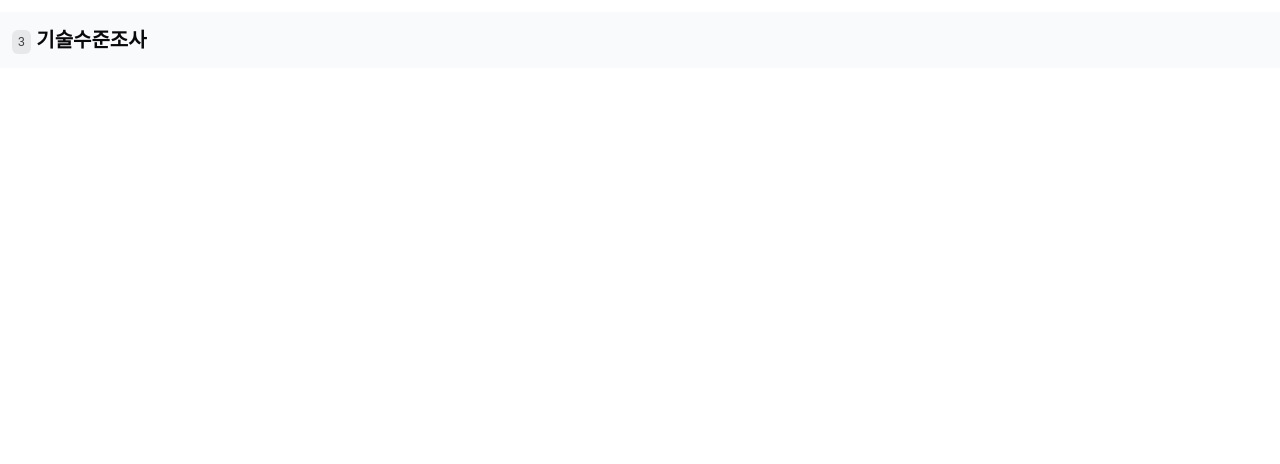
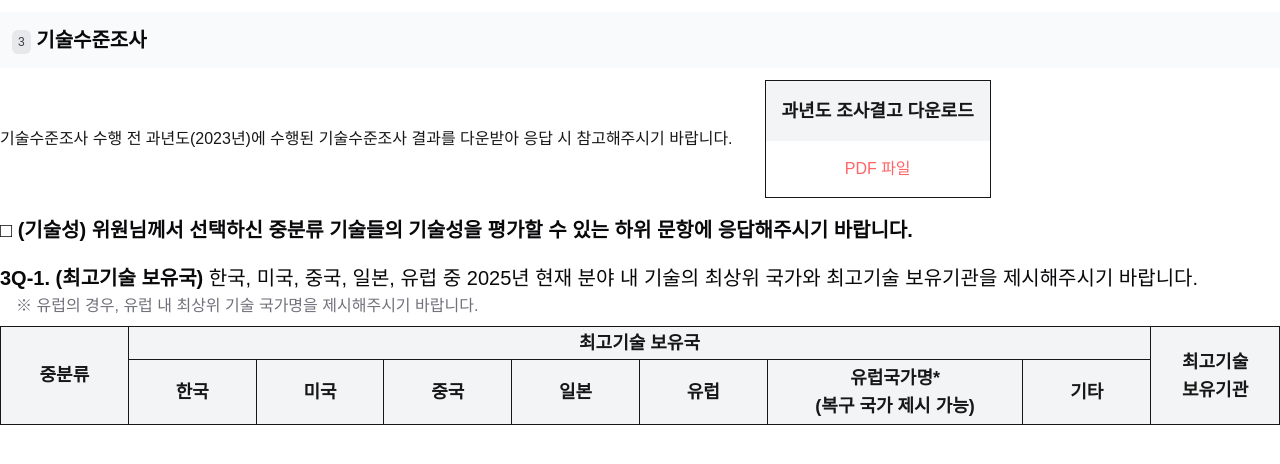
Before and after one commit to woollimsurvey/survey-2025, a Next.js app: page /country in a window 1280 px wide. Shown: the top 464 px of the page. Built offline with nearby package versions, Linux system fonts and the light colour scheme.

Commit message:
feat: 선택한 중분류 기술수준조사에서 렌더링

```diff
--- a/src/app/country/page.jsx
+++ b/src/app/country/page.jsx
@@ -1,7 +1,26 @@
+"use client";
+
+import { useEffect } from "react";
+
 import { Heading } from "@/components/heading";
 import { Badge } from "@/components/badge";
+import { Text } from "@/components/text";
+import { Radio, RadioGroup } from "@/components/radio";
+import { Input } from "@/components/input";
+
+import { useForm } from "@/contexts/FormContext";
 
 export default function Country() {
+  const { checkedInter, countries, setCountries } = useForm();
+
+  useEffect(() => {
+    setCountries(
+      checkedInter.map((inter) => {
+        return { code: inter.code, country: "kr" };
+      })
+    );
+  }, []);
+  console.log(countries);
   return (
     <div>
       <header className="my-3 p-3 bg-gray-50">
@@ -9,6 +28,188 @@ export default function Country() {
           <Badge className="align-middle">3</Badge> 기술수준조사
         </Heading>
       </header>
+      <main>
+        <section className="flex items-center gap-8">
+          <div>
+            기술수준조사 수행 전 과년도(2023년)에 수행된 기술수준조사 결과를
+            다운받아 응답 시 참고해주시기 바랍니다.
+          </div>
+          <div className="border">
+            <div className="bg-gray-100 p-4 text-lg font-bold">
+              과년도 조사결고 다운로드
+            </div>
+            <div className="p-4 text-red-400 text-center">PDF 파일</div>
+          </div>
+        </section>
+        <Heading level={3} className="my-4">
+          □ (기술성) 위원님께서 선택하신 중분류 기술들의 기술성을 평가할 수 있는
+          하위 문항에 응답해주시기 바랍니다.
+        </Heading>
+        <Heading level={4}>
+          3Q-1. (최고기술 보유국)&nbsp;
+          <span className="font-normal">
+            한국, 미국, 중국, 일본, 유럽 중 2025년 현재 분야 내 기술의 최상위
+            국가와 최고기술 보유기관을 제시해주시기 바랍니다.
+          </span>
+        </Heading>
+        <Text className="indent-4">
+          ※ 유럽의 경우, 유럽 내 최상위 기술 국가명을 제시해주시기 바랍니다.
+        </Text>
+        <section className="my-2 border-t border-r border-l text-center">
+          <article className="grid grid-cols-[1fr_8fr_1fr] border-b">
+            <div className="border-r bg-gray-100 text-lg font-bold leading-24">
+              중분류
+            </div>
+            <div className="grid grid-cols-[1fr_1fr_1fr_1fr_1fr_2fr_1fr]">
+              <div className="col-span-7 border-r border-b bg-gray-100 text-lg font-bold leading-8">
+                최고기술 보유국
+              </div>
+              <div className="border-r bg-gray-100 text-lg font-bold leading-16">
+                한국
+              </div>
+              <div className="border-r bg-gray-100 text-lg font-bold leading-16">
+                미국
+              </div>
+              <div className="border-r bg-gray-100 text-lg font-bold leading-16">
+                중국
+              </div>
+              <div className="border-r bg-gray-100 text-lg font-bold leading-16">
+                일본
+              </div>
+              <div className="border-r bg-gray-100 text-lg font-bold leading-16">
+                유럽
+              </div>
+              <div className="flex justify-center items-center border-r bg-gray-100 text-lg font-bold">
+                유럽국가명*
+                <br />
+                (복구 국가 제시 가능)
+              </div>
+              <div className="border-r bg-gray-100 text-lg font-bold leading-16">
+                기타
+              </div>
+            </div>
+            <div className="flex justify-center items-center bg-gray-100 text-lg font-bold">
+              최고기술
+              <br />
+              보유기관
+            </div>
+          </article>
+          {checkedInter
+            .sort((a, b) => a.id - b.id)
+            .map((inter) => (
+              <article key={inter.id} className="grid grid-cols-[1fr_8fr_1fr]">
+                <div className="border-r border-b bg-blue-950 p-1 text-lg font-bold text-white">
+                  {inter.intermediate}
+                </div>
+                <RadioGroup
+                  name="country"
+                  aria-label="country"
+                  className="grid grid-cols-[1fr_1fr_1fr_1fr_1fr_2fr_1fr]"
+                  onChange={(e) => {
+                    setCountries((prevList) =>
+                      prevList.map((prev) => {
+                        if (prev.code === inter.code) {
+                          return { ...prev, country: e };
+                        }
+
+                        return prev;
+                      })
+                    );
+                  }}
+                  defaultValue="kr"
+                >
+                  <div className="flex justify-center items-center m-0 border-r border-b">
+                    <Radio value="kr" />
+                  </div>
+                  <div className="flex justify-center items-center m-0 border-r border-b">
+                    <Radio value="us" />
+                  </div>
+                  <div className="flex justify-center items-center m-0 border-r border-b">
+                    <Radio value="cn" />
+                  </div>
+                  <div className="flex justify-center items-center m-0 border-r border-b">
+                    <Radio value="jp" />
+                  </div>
+                  <div className="flex justify-center items-center m-0 border-r border-b">
+                    <Radio value="eu" />
+                  </div>
+                  <div className="flex items-center m-0 border-r border-b px-2">
+                    <Input
+                      aria-label="euName"
+                      name="euName"
+                      value={
+                        countries.find((ele) => ele.code === inter.code)
+                          ?.euName || ""
+                      }
+                      onChange={({ target }) =>
+                        setCountries((prevList) =>
+                          prevList.map((prev) => {
+                            if (prev.code === inter.code) {
+                              return { ...prev, euName: target.value };
+                            }
+
+                            return prev;
+                          })
+                        )
+                      }
+                      disabled={
+                        countries.find((ele) => ele.code === inter.code)
+                          ?.country !== "eu"
+                      }
+                    />
+                  </div>
+                  <div className="flex items-center gap-1 border-r border-b px-2">
+                    <Radio value="etc" />
+                    <Input
+                      aria-label="etcName"
+                      name="etcName"
+                      value={
+                        countries.find((ele) => ele.code === inter.code)
+                          ?.etcName || ""
+                      }
+                      onChange={({ target }) =>
+                        setCountries((prevList) =>
+                          prevList.map((prev) => {
+                            if (prev.code === inter.code) {
+                              return { ...prev, etcName: target.value };
+                            }
+
+                            return prev;
+                          })
+                        )
+                      }
+                      disabled={
+                        countries.find((ele) => ele.code === inter.code)
+                          ?.country !== "etc"
+                      }
+                    />
+                  </div>
+                </RadioGroup>
+                <div className="flex items-center border-b px-2">
+                  <Input
+                    aria-label="institution"
+                    name="institution"
+                    value={
+                      countries.find((ele) => ele.code === inter.code)
+                        ?.institution || ""
+                    }
+                    onChange={({ target }) =>
+                      setCountries((prevList) =>
+                        prevList.map((prev) => {
+                          if (prev.code === inter.code) {
+                            return { ...prev, institution: target.value };
+                          }
+
+                          return prev;
+                        })
+                      )
+                    }
+                  />
+                </div>
+              </article>
+            ))}
+        </section>
+      </main>
     </div>
   );
 }
--- a/src/contexts/FormContext.js
+++ b/src/contexts/FormContext.js
@@ -14,6 +14,8 @@ export function FormProvider({ children }) {
   const [tel, setTel] = useState("");
   const [email, setEmail] = useState("");
   const [checkedInter, setCheckedInter] = useState([]);
+
+  const [countries, setCountries] = useState([]);
 
   return (
     <FormContext.Provider
@@ -36,6 +38,8 @@ export function FormProvider({ children }) {
         setEmail,
         checkedInter,
         setCheckedInter,
+        countries,
+        setCountries,
       }}
     >
       {children}
```
